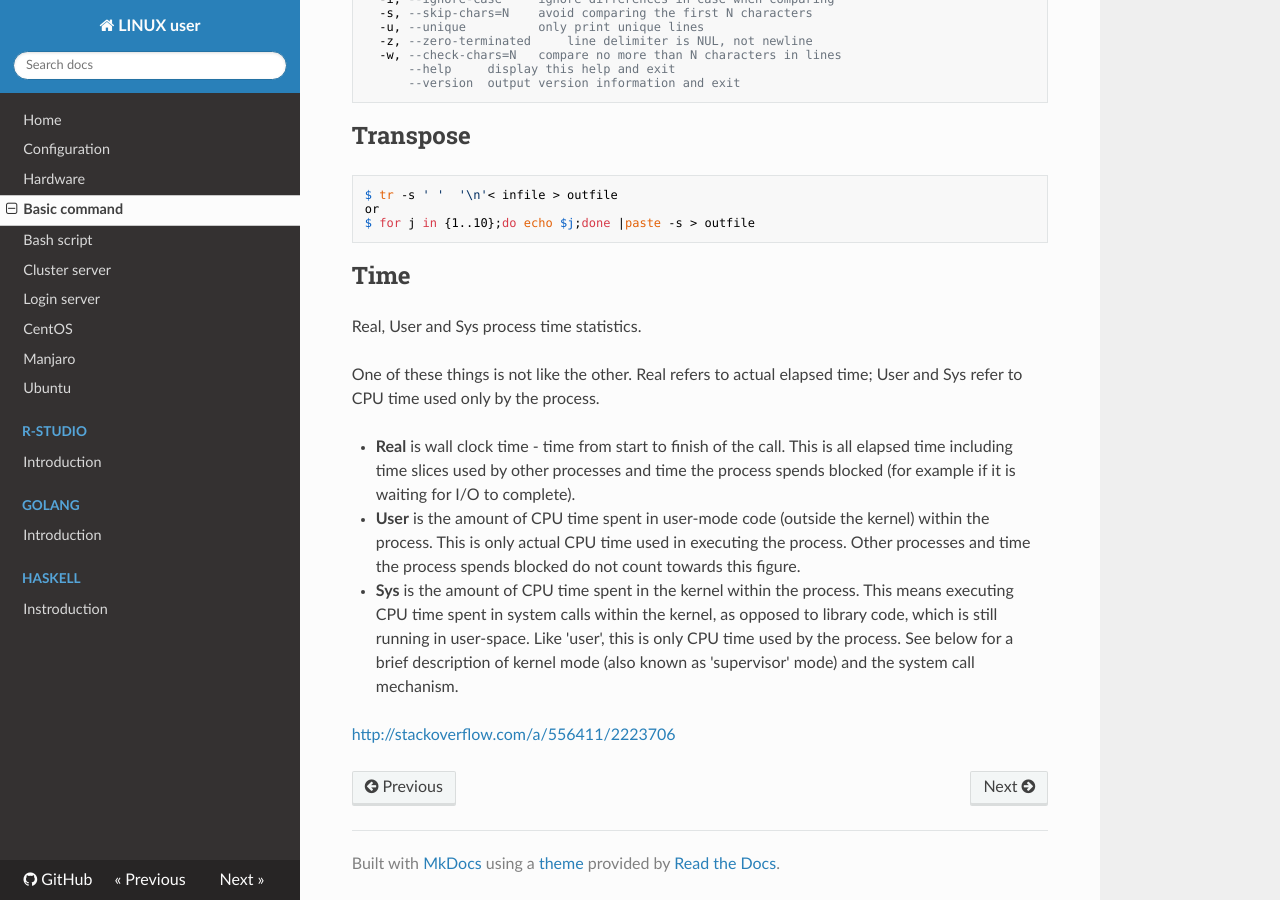
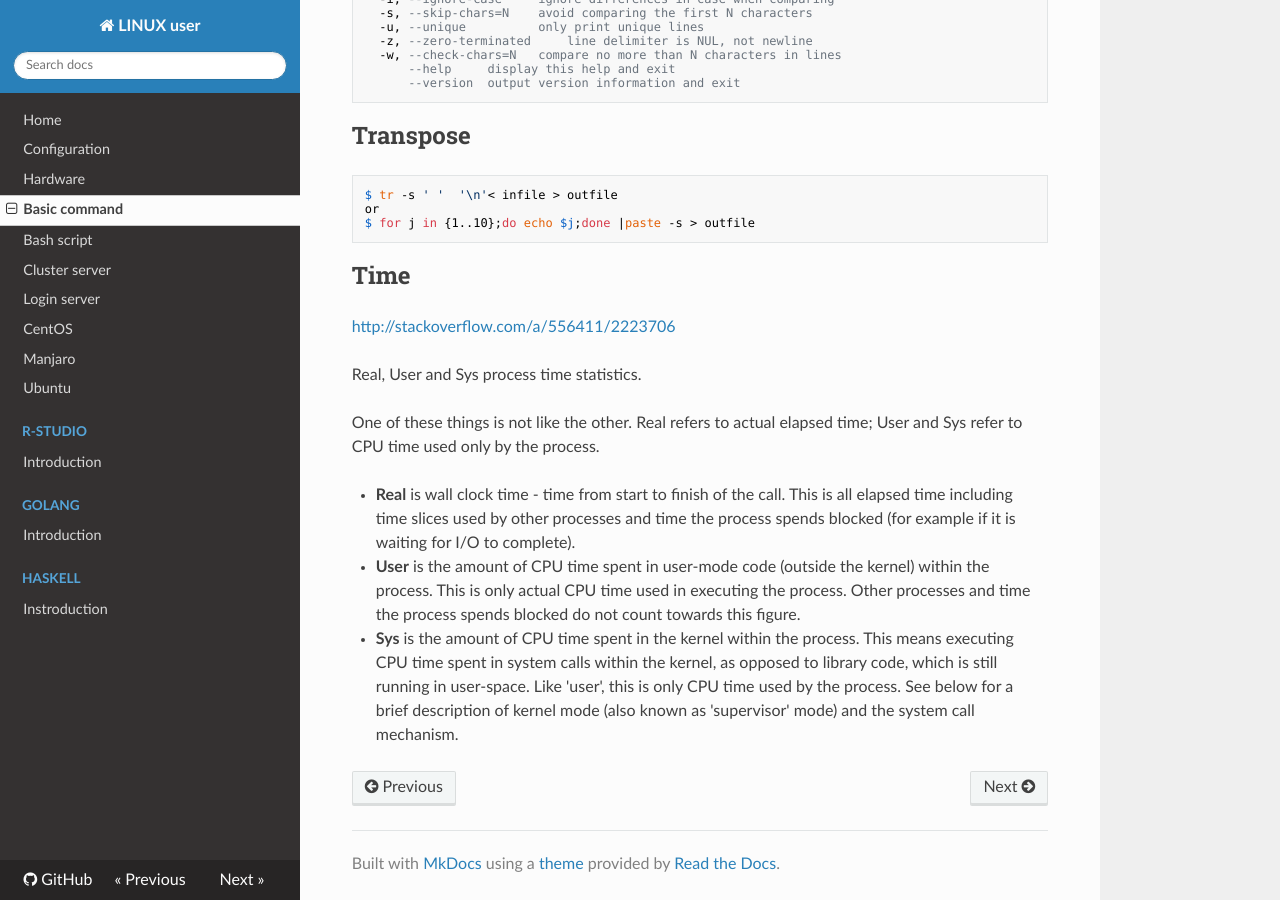
Before and after one commit to WonyoungCho/LINUX, an MkDocs documentation site: the page built from docs/basic_comm.md, in a window 1280 px wide and 900 px high, scrolled down 4999 px. Built offline with MkDocs 1.6.1, drawn with Linux system fonts in a browser that asks for light colours; nearby versions of some CDN libraries; old or Windows-style settings are respelled for this version of MkDocs.

Commit message:
Update basic_comm.md

````diff
--- a/docs/basic_comm.md
+++ b/docs/basic_comm.md
@@ -243,6 +243,8 @@ $ for j in {1..10};do echo $j;done |paste -s > outfile
 ```
 
 ## Time
+<http://stackoverflow.com/a/556411/2223706>
+
 Real, User and Sys process time statistics.
 
 One of these things is not like the other. Real refers to actual elapsed time; User and Sys refer to CPU time used only by the process.
@@ -252,5 +254,3 @@ One of these things is not like the other. Real refers to actual elapsed time; U
 - **User** is the amount of CPU time spent in user-mode code (outside the kernel) within the process. This is only actual CPU time used in executing the process. Other processes and time the process spends blocked do not count towards this figure.
 
 - **Sys** is the amount of CPU time spent in the kernel within the process. This means executing CPU time spent in system calls within the kernel, as opposed to library code, which is still running in user-space. Like 'user', this is only CPU time used by the process. See below for a brief description of kernel mode (also known as 'supervisor' mode) and the system call mechanism.
-
-<http://stackoverflow.com/a/556411/2223706>
````
